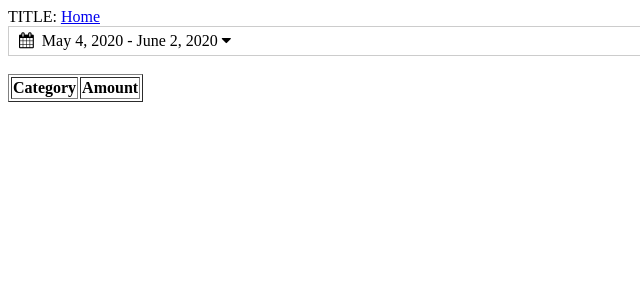
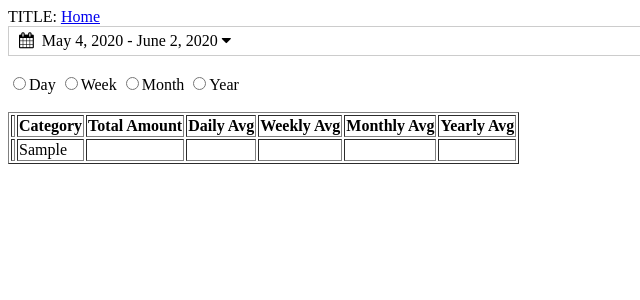
Before and after one commit to qetuop/finance, a Flask app: page /summary in a window 1280 px wide. Shown: the top 300 px of the page, without its empty margins (0-640 px from the left). Run offline with Flask 2, Linux system fonts and the light colour scheme; tables that the repository leaves empty hold one stand-in row (values such as "Sample post"); lists and menus that the app fills with data are empty; some libraries are stand-ins or nearby versions.

Commit message:
more work in support of #20, summary page.  Need to add expanded rows next

```diff
--- a/app/routes.py
+++ b/app/routes.py
@@ -15,6 +15,7 @@ from config import Config
 import sys
 import os
 from datetime import datetime, timedelta
+import json
 from .forms import PlainTextWidget
 
 ALLOWED_EXTENSIONS = {'txt', 'pdf', 'png', 'jpg', 'jpeg', 'gif', 'csv'}
@@ -276,16 +277,80 @@ def summary():
     form = SummaryForm()
     return render_template('summary.html', form=form)
 
+'''
+# create a dictonary of totals/?avgs? for each cat/subcat of a given date range
+ { "period':30,
+   "categories": {
+        "Bills": {"total":100, "Electric": 40, "Water":60},
+        "Entertainent": {total":200, "Resteraut": 120, "Netflix": 80}
+    }
+ }
+ use a tuple instead "Water":(total, Daily, weekly, monthly, yearly)
+'''
+def getTotals(startDate, endDate):
+    amountsDict = {}
+    DAY = 1
+    WEEK = 7
+    MONTH = 30
+    YEAR = 365
+
+    period = (endDate - startDate).days + 1;
+    amountsDict['period'] = period
+
+    # fill in the tags from the DB
+    tags = Tag.query.all()
+
+    # create a unique list of categories - TODO: better way to do this?  Don't use the taglist from setup.py
+    tagList = [tag.category for tag in tags]
+    tagList = list(set(tagList))
+    tagList.sort()
+    amountsDict['categories'] = {}
+
+    for category in tagList:
+        subcats = Tag.query.filter_by(category=category)
+        subcatDict = {tag.subCategory:(0,0,0,0,0) for tag in subcats}
+        subcatDict['aggregate'] = (0,0,0,0,0)
+        amountsDict['categories'][category] = subcatDict
+
+    #print(amountsDict)
+    #print(amountsDict['categories']['Bill']['Car Insurance'])
+
+    entries = Entry.query.filter(Entry.date <= endDate).filter(Entry.date >= startDate)\
+                          .filter((Entry.credit != 0) | (Entry.debit != 0)).all()
+    total = 0
+    for entry in entries:
+
+        # sub cat values
+        tmpAmount = abs(entry.getAmount())
+        prevAmount = amountsDict['categories'][entry.getCategory()][entry.getSubCategory()]
+        newAmount = tmpAmount + prevAmount[0]
+
+        # (total, Daily, weekly, monthly, yearly)
+        vals = (newAmount, round(newAmount/period*DAY,2), round(newAmount/period*WEEK,2), round(newAmount/period*MONTH,2), round(newAmount/period*YEAR),2)
+        amountsDict['categories'][entry.getCategory()][entry.getSubCategory()] = vals
+
+        # Category Aggregate (ex: All Bills)
+        prevAmount = amountsDict['categories'][entry.getCategory()]['aggregate']  # the total agg of the tuple
+        newAmount = tmpAmount + prevAmount[0]
+        vals = (newAmount, round(newAmount/period*DAY,2), round(newAmount/period*WEEK,2), round(newAmount/period*MONTH,2), round(newAmount/period*YEAR),2)
+        amountsDict['categories'][entry.getCategory()]['aggregate'] = vals
+
+    # TODO: remove 0 amount entries
+
+    return amountsDict
+
+
 @app.route('/summary_table', methods=['GET', 'POST'])
 def summary_table(data=None):
     print("summary", request.method, request.args, data)
+    amountsDict = {}
 
     print(request)
     start = request.args.get('start')
     end = request.args.get('end')
 
     if start == None:
-        startDate = datetime.today() - timedelta(days=31)
+        startDate = datetime.today() - timedelta(days=30)
         endDate =  datetime.today()
     else:
         #print('start:', start)
@@ -294,12 +359,14 @@ def summary_table(data=None):
         startDate = datetime.fromtimestamp(int(start)/1000)
         endDate = datetime.fromtimestamp(int(end)/1000)
 
+    amountsDict = getTotals(startDate,endDate)
+
 
     # get start, end date for range from datepicker - if none provided use today/-31days
     #startDate = request.args.get('start', datetime.today() - timedelta(days=31))
     #endDate = request.args.get('end', datetime.today())
     print(startDate.date(),'---',endDate.date())
-
+    '''
     # get current date
     #endDate = datetime.now()
     #startDate = datetime.today() - timedelta(days=range)
@@ -326,7 +393,7 @@ def summary_table(data=None):
                                       .filter(Entry.date <= endDate).filter(Entry.date >= startDate)\
                                       .all()
 
-    #print(tagEntryDict)
+    print('tagEntryDict:',tagEntryDict)
 
     # sum up the amounts
     # quick hack data storage
@@ -336,14 +403,15 @@ def summary_table(data=None):
         for entry in tagEntryDict[category]:
             amount += abs(entry.getAmount())       # may need abs values for charts
 
-        #print(category,tagEntryDict[category], amount)
+        print(category,tagEntryDict[category], amount)
 
         # don't need to display zero values
         if amount > 0:
             data[category] = amount
 
+    '''
+    form = SummaryForm()
 
-    form = SummaryForm()
-    print(data)
 
-    return render_template('summary_table.html', form=form, data=data)  # the base.html references the form object, always pass one?
+    return render_template('summary_table.html', form=form, data=amountsDict)  # the base.html references the form object, always pass one?
+    #return render_template('summary_table.html', form=form, data=data)  # the base.html references the form object, always pass one?
--- a/app/templates/summary.html
+++ b/app/templates/summary.html
@@ -15,6 +51,15 @@
 
 <br>
 
+<div id="average">
+    <label class="blue"><input type="radio" name="toggle" onclick="handleClick(this);" value="365"><span>Day</span></label>
+    <label class="green"><input type="radio" name="toggle" onclick="handleClick(this);" value="7"><span>Week</span></label>
+    <label class="yellow"><input type="radio" name="toggle" onclick="handleClick(this);" value="30"><span>Month</span></label>
+    <label class="pink"><input type="radio" name="toggle" onclick="handleClick(this);" value="1"><span>Year</span></label>
+</div>
+
+<br>
+
 <div id="place_for_table"></div>
 
 <script type="text/javascript" src="https://cdn.jsdelivr.net/jquery/latest/jquery.min.js"></script>
@@ -23,6 +68,11 @@
 
 
 <script type="text/javascript">
+var currentValue = 0;
+function handleClick(radio) {
+    alert('New value: ' + radio.value);
+    currentValue = radio.value;
+}
 
 function myFunction(start,end){
 
@@ -62,7 +112,7 @@ $(function() {
            'Yesterday': [moment().subtract(1, 'days'), moment().subtract(1, 'days')],
            'Last 7 Days': [moment().subtract(6, 'days'), moment()],
            'Last 30 Days': [moment().subtract(29, 'days'), moment()],
-           'Last 365 Days': [moment().subtract(365, 'days'), moment()],
+           'Last 365 Days': [moment().subtract(364, 'days'), moment()],
            'This Month': [moment().startOf('month'), moment().endOf('month')],
            'Last Month': [moment().subtract(1, 'month').startOf('month'), moment().subtract(1, 'month').endOf('month')],
            'Year To Date': [moment().startOf('year'), moment()]
--- a/app/templates/summary_table.html
+++ b/app/templates/summary_table.html
@@ -1,15 +1,25 @@
     <table id="summary" border="1">
         <thead>
         <tr>
+            <th></th>
             <th>Category</th>
-            <th>Amount</th>
+            <th>Total Amount</th>
+            <th>Daily Avg</th>
+            <th>Weekly Avg</th>
+            <th>Monthly Avg</th>
+            <th>Yearly Avg</th>
         </tr>
         </thead>
         <tbody>
-        {% for key in data.keys() %}
+        {% for key in data['categories'].keys() %}
         <tr>
+            <td></td>
             <td> {{ key }} </td>
-            <td> {{ data[key]|currency }}</td>
+            <td> {{ data['categories'][key]['aggregate'][0]|currency }}</td>
+            <td> {{ data['categories'][key]['aggregate'][1]|currency }}</td>
+            <td> {{ data['categories'][key]['aggregate'][2]|currency }}</td>
+            <td> {{ data['categories'][key]['aggregate'][3]|currency }}</td>
+            <td> {{ data['categories'][key]['aggregate'][4]|currency }}</td>
         </tr>
         {% endfor %}
         </tbody>
```
Also changed, not shown: other parts of app/templates/summary.html (+36 -0 lines), app/models.py (+16 -0 lines).
